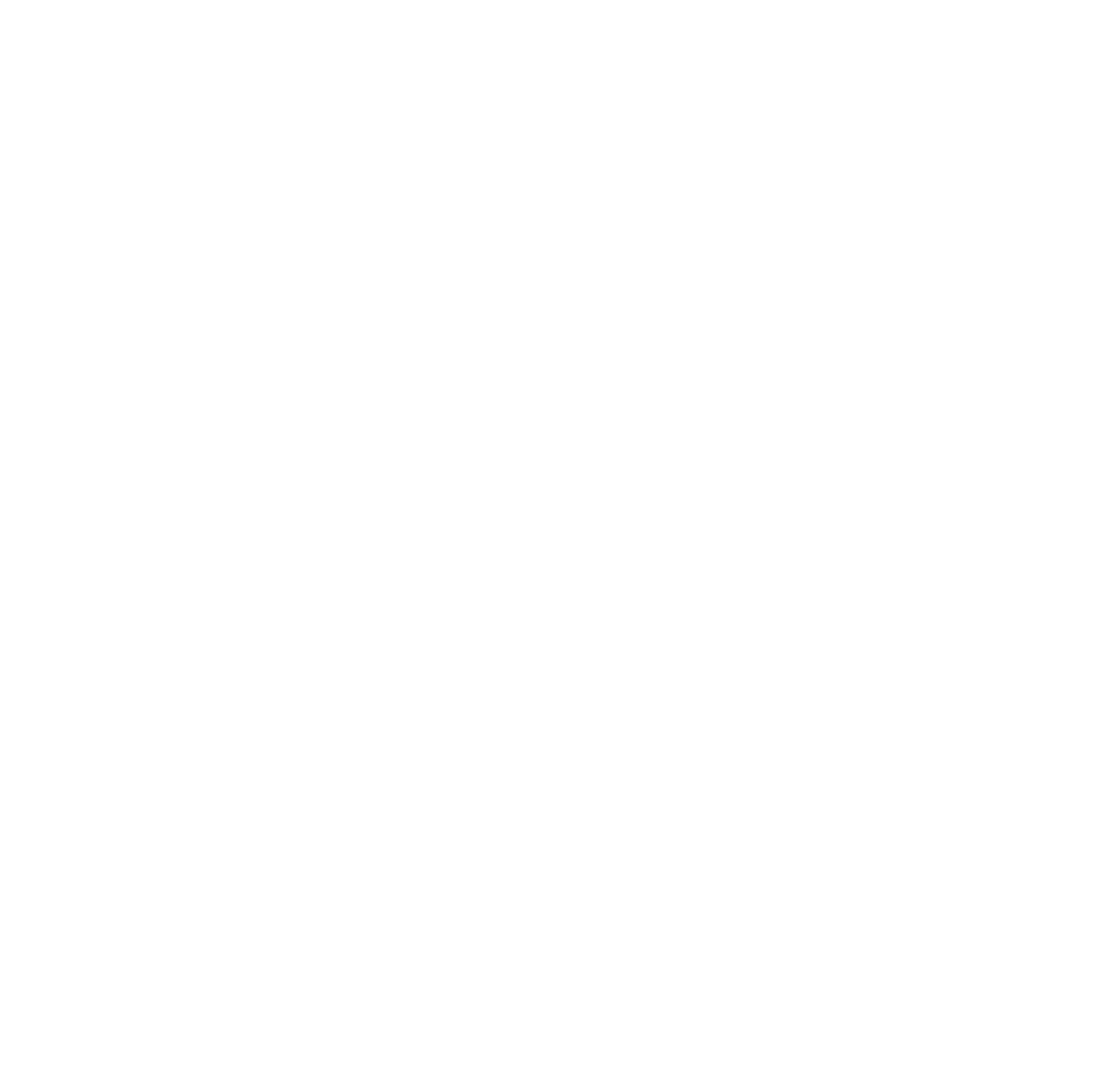
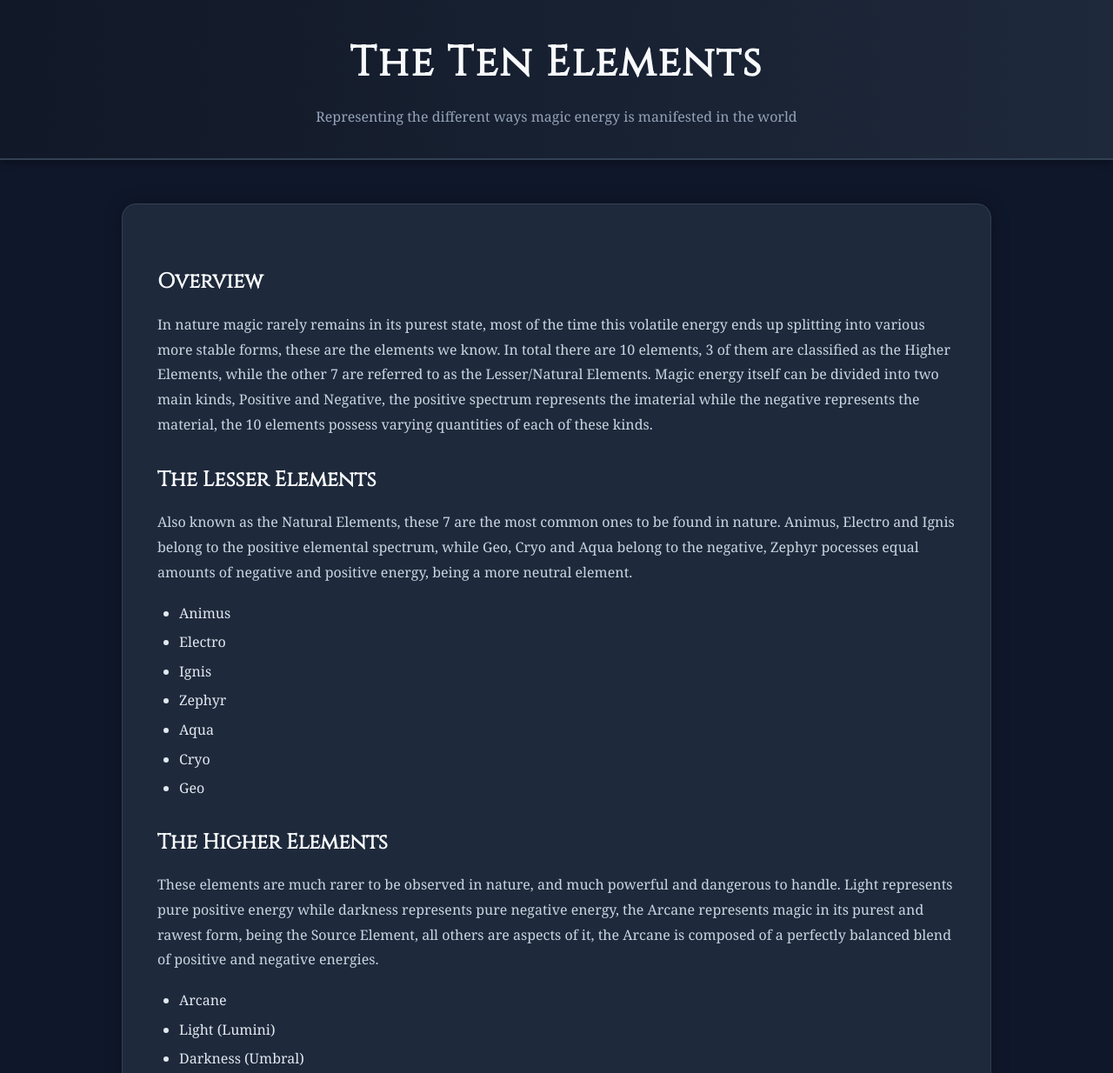
Before and after one commit to ArthurMartinsPereira/Projeto_WorldBuilding_Wiki, a plain HTML site: page Pages/Magic_Pages/elemental_energy.html in a window 1280 px wide. Shown: the top 1234 px of the page at 87% size. Before the commit the page ends 800 px from the top, so only its background shows below. Drawn offline with Linux system fonts and the light colour scheme; files that its build step writes are made by us from their sources.

Commit message:
Commit-Paginas iniciais de Magia, update

```diff
--- a/CSS/style.css
+++ b/CSS/style.css
@@ -225,3 +225,82 @@
 .category-card p {
     color: #cbd5e1;
 }
+
+/* ARTICLE PAGE */
+
+.article-page {
+    display: flex;
+
+    justify-content: center;
+
+    padding: 50px 20px;
+}
+
+
+/* ARTICLE CONTENT */
+
+.article-content {
+    width: 100%;
+
+    max-width: 1000px;
+
+    background-color: #1e293b;
+
+    padding: 40px;
+
+    border-radius: 16px;
+
+    border: 1px solid #334155;
+
+    box-shadow: 0px 0px 20px rgba(0,0,0,0.3);
+}
+
+
+/* ARTICLE TITLES */
+
+.article-content h2 {
+    margin-top: 30px;
+
+    margin-bottom: 15px;
+
+    color: #f8fafc;
+
+    font-family: 'Cinzel', serif;
+}
+
+
+/* ARTICLE TEXT */
+
+.article-content p {
+    margin-bottom: 20px;
+
+    color: #cbd5e1;
+
+    line-height: 1.8;
+}
+
+
+/* ARTICLE LISTS */
+
+.article-content ul {
+    margin-left: 25px;
+
+    margin-bottom: 20px;
+}
+
+.article-content li {
+    margin-bottom: 8px;
+}
+
+
+/* ARTICLE LINKS */
+
+.article-content a {
+    color: #93c5fd;
+
+    text-decoration: none;
+}
+
+.article-content a:hover {
+    color: white;
+}
--- a/Pages/Magic_Pages/elemental_energy.html
+++ b/Pages/Magic_Pages/elemental_energy.html
@@ -2,9 +2,73 @@
 <html lang="en">
 <head>
     <meta charset="UTF-8">
-    <title>Title</title>
+
+    <title>Elemental Energy</title>
+
+    <link rel="stylesheet" href="../CSS/style.css">
+
+    <link rel="preconnect" href="https://fonts.googleapis.com">
+
+    <link rel="preconnect" href="https://fonts.gstatic.com" crossorigin>
+
+    <link href="https://fonts.googleapis.com/css2?family=Cinzel&display=swap" rel="stylesheet">
 </head>
 <body>
+<header>
+    <h1>The Ten Elements</h1>
+<p>Representing the different ways magic energy is manifested in the world</p>
+</header>
+
+
+
+<main class="article-page">
+    <section class="article-content">
+        <h2>Overview</h2>
+
+        <p>
+            In nature magic rarely remains in its purest state, most of the time
+            this volatile energy ends up splitting into various more stable forms,
+            these are the elements we know. In total there are 10 elements, 3 of
+            them are classified as the Higher Elements, while the other 7 are
+            referred to as the Lesser/Natural Elements.
+            Magic energy itself can be divided into two main kinds, Positive and
+            Negative, the positive spectrum represents the imaterial while the
+            negative represents the material, the 10 elements possess varying
+            quantities of each of these kinds.
+        </p>
+
+        <h2>The Lesser Elements</h2>
+        <p>Also known as the Natural Elements, these 7 are the most common ones to
+        be found in nature. Animus, Electro and Ignis belong to the positive elemental
+        spectrum, while Geo, Cryo and Aqua belong to the negative, Zephyr pocesses
+        equal amounts of negative and positive energy, being a more neutral element.</p>
+
+        <ul>
+            <li>Animus</li>
+            <li>Electro</li>
+            <li>Ignis</li>
+            <li>Zephyr</li>
+            <li>Aqua</li>
+            <li>Cryo</li>
+            <li>Geo</li>
+        </ul>
+
+        <h2>The Higher Elements</h2>
+        <p>These elements are much rarer to be observed in nature, and much powerful
+        and dangerous to handle. Light represents pure positive energy while darkness
+        represents pure negative energy, the Arcane represents magic in its purest and
+        rawest form, being the Source Element, all others are aspects of it, the Arcane
+        is composed of a perfectly balanced blend of positive and negative energies.
+        </p>
+
+        <ul>
+            <li>Arcane</li>
+            <li>Light (Lumini)</li>
+            <li>Darkness (Umbral)</li>
+        </ul>
+
+    </section>
+</main>
 
 </body>
 </html>
```
Also changed, not shown: Pages/Magic_Pages/lay_lines.html (+17 -1 lines), Pages/Magic_Pages/outer_magic.html (+17 -1 lines), Pages/Magic_Pages/path_magic.html (+17 -1 lines), Pages/Magic_Pages/primal_magic.html (+17 -1 lines), Pages/magic.html (+6 -6 lines).
